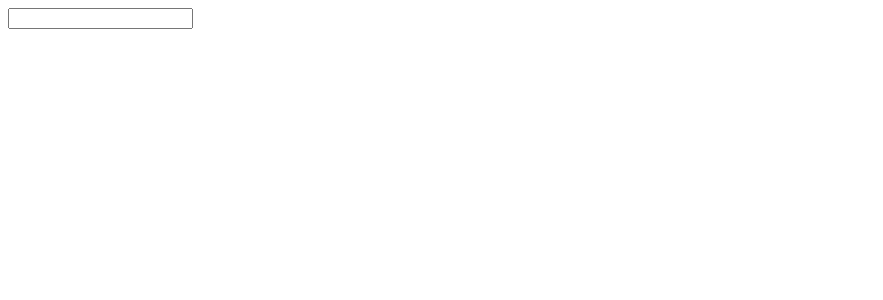
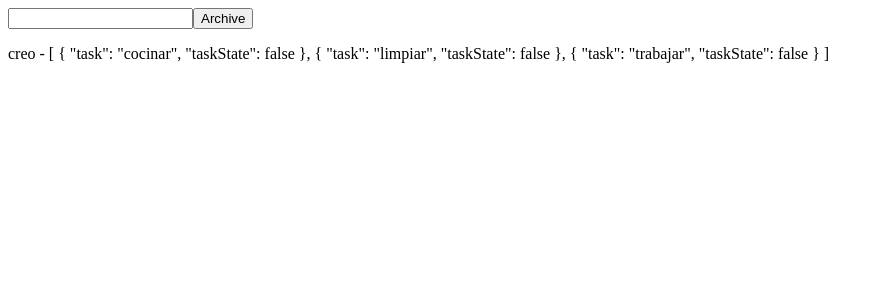
Before and after one commit to josedlca/todoappvuex, a Vue app: page / in a window 1280 px wide. Shown: the top 300 px of the page, without its empty margins (0-883 px from the left). Built offline with nearby package versions, Linux system fonts and the light colour scheme.

Commit message:
addTask mutation done

```diff
--- a/src/App.vue
+++ b/src/App.vue
@@ -1,17 +1,24 @@
 <template>
   <div id="app">
-	  <InputData />
+	  <InputData inputData />
+	  <ShowInpData :passmsg="msg" />
   </div>
 </template>
 
 <script>
 	import InputData from './components/InputData'
+	import ShowInpData from './components/ShowInpData'
 
 	export default {
 		name: 'app',
-
+		data(){
+			return{
+				msg: "creo"
+			}
+		},
 		components: {
-			InputData
+			InputData,
+			ShowInpData
 		}
 	}
 </script>
--- a/src/components/InputData.vue
+++ b/src/components/InputData.vue
@@ -1,10 +1,13 @@
 <template>
 	<div>
 		<input type="text" v-model="inData">
+		<button @click="moreTasks(inData)">Archive</button>
 	</div>
 </template>
 
 <script>
+	import {mapMutations} from 'vuex';
+
 	export default {
 		name: "InputData",
 
@@ -12,6 +15,10 @@
 			return{
 				inData: ""
 			}
+		},
+
+		methods:{
+			...mapMutations(['moreTasks'])
 		}
 	}
 </script>
--- /dev/null
+++ b/src/components/ShowInpData.vue
@@ -0,0 +1,22 @@
+<template>
+	<div>
+
+		<p>{{passmsg}} - {{showStore}}</p>
+	</div>
+</template>
+
+<script>
+	export default {
+		props:[
+			'passmsg'
+		],
+		name:"ShowInpData",
+
+		data(){
+			return{
+				showStore: this.$store.state.tasksList
+			}
+		}
+
+	}
+</script>
--- a/src/store.js
+++ b/src/store.js
@@ -5,10 +5,16 @@ Vue.use(Vuex)
 
 export default new Vuex.Store({
   state: {
-
+	tasksList:[
+		{task: "cocinar" , taskState: false},
+		{task: "limpiar" , taskState: false},
+		{task: "trabajar" , taskState: false}
+	]
   },
   mutations: {
-
+	moreTasks(state, newTask){
+		state.tasksList.push({task: newTask , taskState: false})
+	}
   },
   actions: {
 
```
